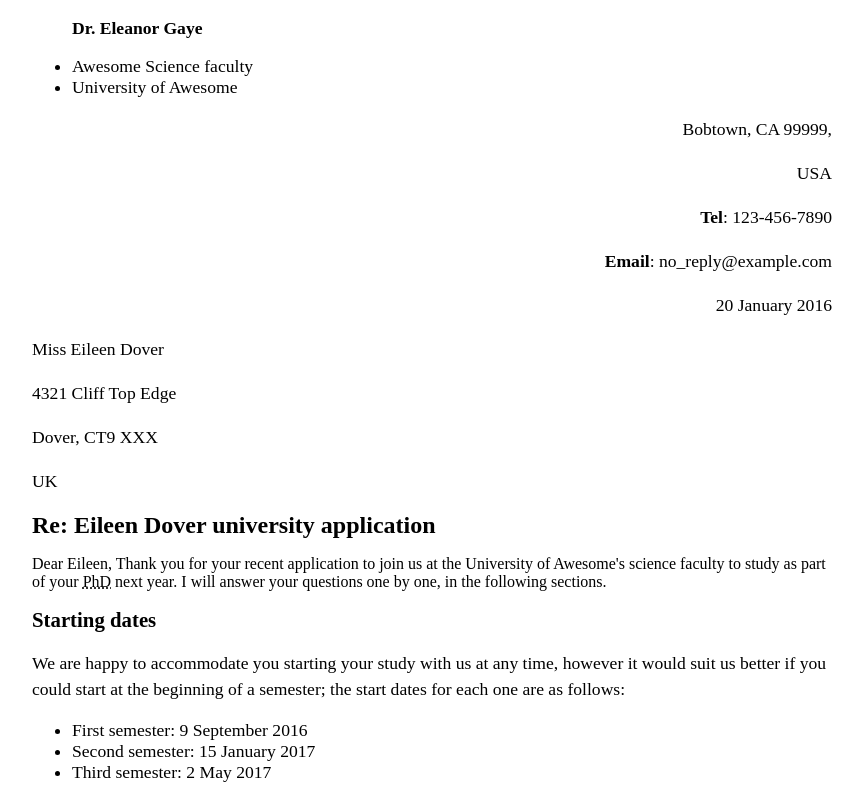
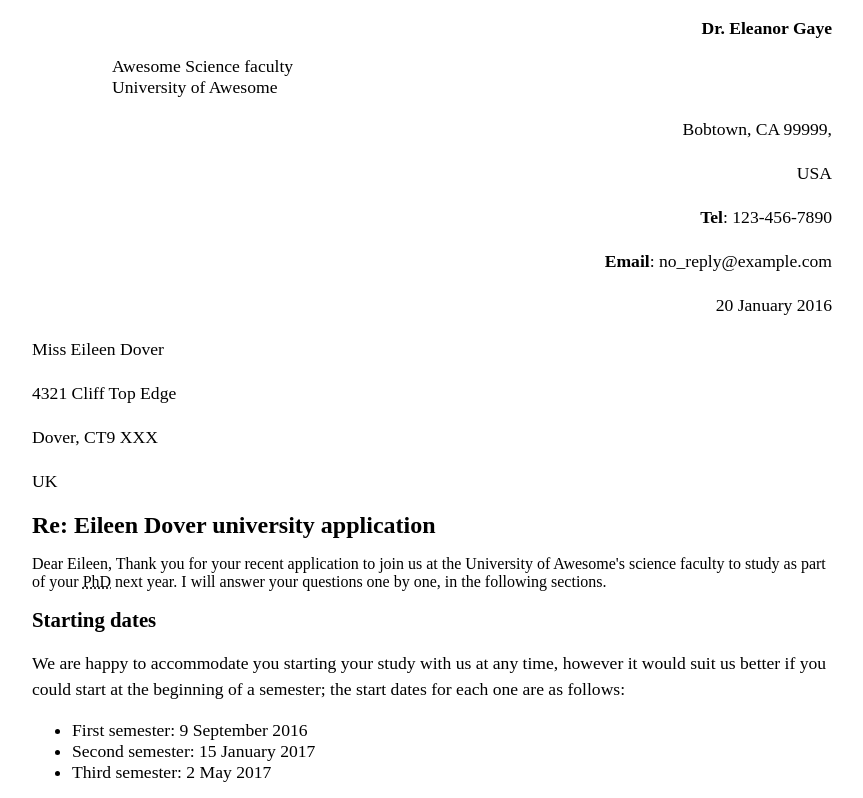
Before and after one commit to ReidColeman1/ReidColeman1.github.io, a plain HTML site: page letter-markup.html in a window 1280 px wide. Shown: the top 798 px of the page, without its empty margins (208-1071 px from the left). Drawn offline with Linux system fonts and the light colour scheme.

Commit message:
Update letter-markup.html

```diff
--- a/letter-markup.html
+++ b/letter-markup.html
@@ -35,10 +35,10 @@
          </style>
       </head>
       <body>
-     <p align="right" ><ul><strong> Dr. Eleanor Gaye</strong></ul>
+     <p align="right" ><ul align="right"><strong> Dr. Eleanor Gaye</strong></ul>
 <ul>
-                     <li>Awesome Science faculty</li>
-                     <li>University of Awesome</li>
+                     <ul>Awesome Science faculty</ul>
+                     <ul>University of Awesome</ul>
                      </ul>
 <p align="right" >Bobtown, CA 99999,</p>
 <p align="right" >USA</p>
```
